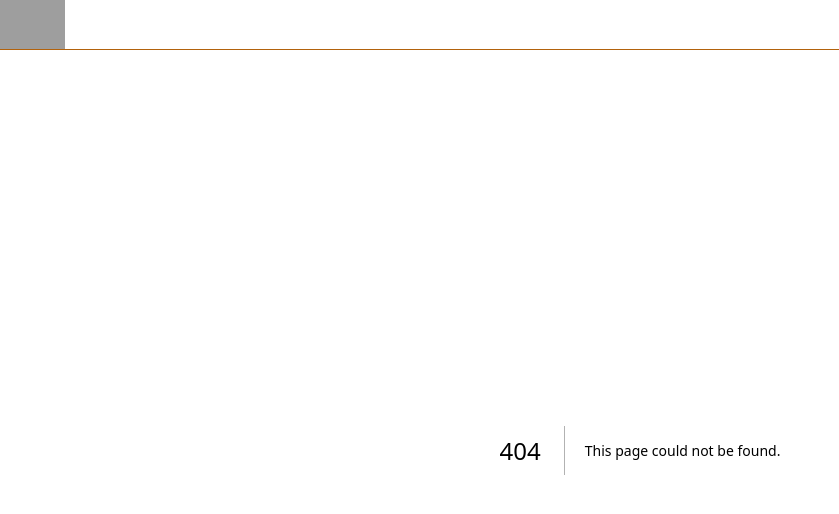
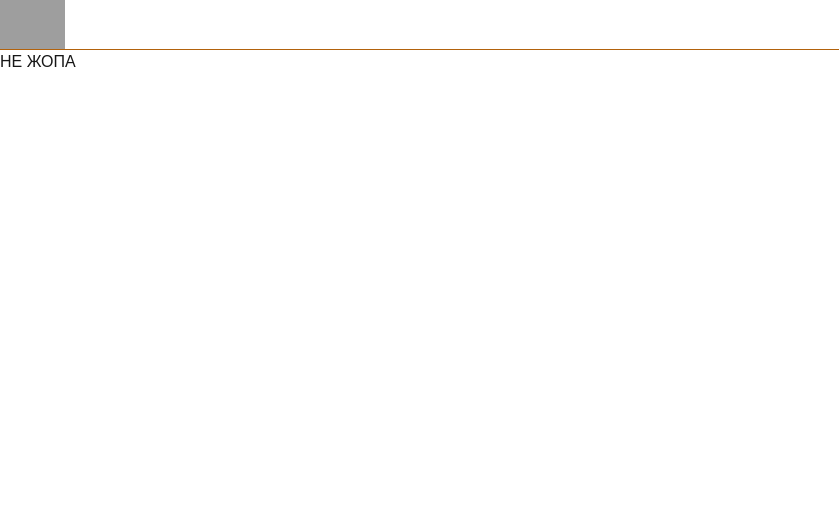
Before and after one commit to Syn3xuS/nimbus, a Next.js app: page /noass in a window 1280 px wide. Before the commit this address had no page. Shown: the top 514 px of the page, without its empty margins (0-839 px from the left). Built offline with nearby package versions, Linux system fonts and the light colour scheme; grey boxes are pictures that could not be loaded.

Commit message:
добавила No Ass

```diff
--- /dev/null
+++ b/app/noass/page.tsx
@@ -0,0 +1,3 @@
+export default function Home() {
+	return <>НЕ ЖОПА</>;
+}
```
